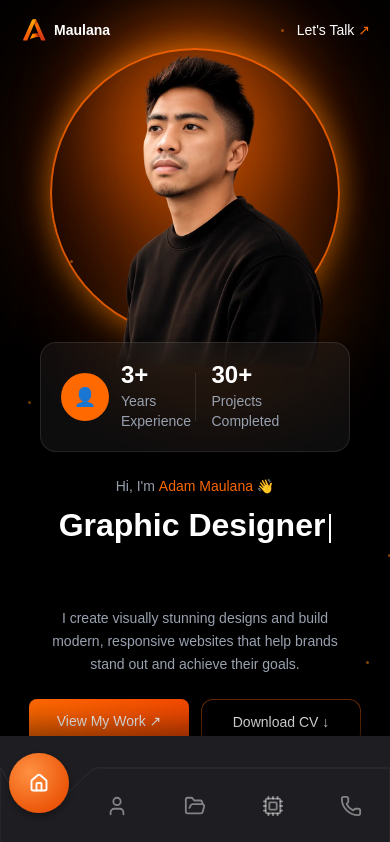
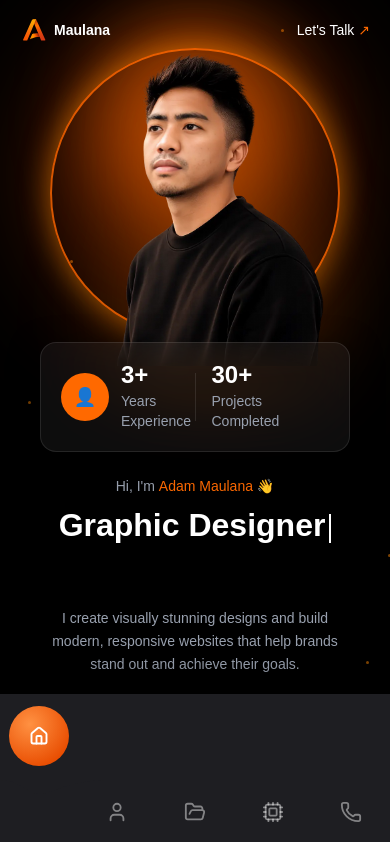
Before and after one commit to itsdamsky/damsky-portfolio, a Next.js app: page / in a window 390 px wide. Shown: the top 842 px of the page. Built offline with nearby package versions, Linux system fonts and the light colour scheme.

Commit message:
update menubar mobile

```diff
--- a/src/components/LiquidBottomNav.tsx
+++ b/src/components/LiquidBottomNav.tsx
@@ -1,41 +1,41 @@
 "use client";
 
 /**
- * LiquidBottomNav — "pin-down" variant
+ * LiquidBottomNav — "floating marble" variant
  * ------------------------------------------------------------------
- * Matches the reference video: instead of a blob rising ABOVE the bar
- * (a hill), the bar's own top edge dips DOWN into a socket/valley, and
- * a solid marble (with the active icon inside it, in white) nests into
- * that socket — mostly sitting inside the bar, with just the top of
- * the ball poking above the flat edge. Small raised "lips" on either
- * side of the socket sell the liquid/metaball feel (surface tension
- * pulling up right before it dips to cradle the marble).
+ * Per the latest reference: the bar stays perfectly FLAT (no notch,
+ * no fusion, no dip cut into it) and the active marble floats freely
+ * above it with a clear gap of visible background between the marble's
+ * bottom edge and the bar's top edge — like a FAB hovering over a tab
+ * bar, not welded into it. The marble itself is a clean, flat-filled
+ * circle: no blurred glow/halo behind it.
  *
  * Layout requirements from the brief:
  *  - full width, edge-to-edge (no side margins)
- *  - flush against the bottom of the screen (no floating gap)
+ *  - flush against the bottom of the screen (no floating gap under the bar)
  *  - square corners — no border-radius anywhere on the bar
+ *  - a clear GAP between the marble and the bar (they never touch)
+ *  - marble has no glow/blur background — just a clean solid shape
  *
- * Physics (unchanged in spirit from the original):
+ * Physics (kept from the rubber-jiggle pass, just detached from the
+ * bar shape since the bar no longer deforms):
  *  - indicatorX : spring-driven horizontal position of the marble
  *  - velocity   : real-time rate of change of indicatorX
- *  - stretch    : |velocity| -> extra socket width (liquid drag)
- *  - lean       : velocity  -> asymmetric control-point skew (tail)
+ *  - stretch    : |velocity| -> horizontal elongation (liquid drag)
+ *  - lean       : velocity  -> asymmetric skew of the stretch
  *  - lift       : underdamped spring impulse (0 -> 1 -> 0) fired on
- *                 every tab change for a natural overshoot + settle
+ *                 every tab change — marble hops up a little further
+ *                 above the bar, then settles back to its resting gap
+ *  - wobble     : a plucked, very underdamped spring kicked on every
+ *                 tab change — read every frame as squash/stretch on
+ *                 the marble for a "rubber ball" jiggle as it lands
  *
  * All per-frame writes touch the DOM directly (refs) inside
  * useAnimationFrame — React only re-renders on actual tab changes.
  * ------------------------------------------------------------------
  */
 
-import React, {
-  useCallback,
-  useEffect,
-  useMemo,
-  useRef,
-  useState,
-} from "react";
+import React, { useCallback, useEffect, useRef, useState } from "react";
 import {
   animate,
   AnimatePresence,
@@ -74,7 +74,7 @@ export interface LiquidBottomNavProps {
   defaultActiveId?: string;
   onChange?: (id: string) => void;
   className?: string;
-  /** Marble / blob gradient */
+  /** Marble gradient */
   accentFrom?: string;
   accentTo?: string;
   /** Bar surface color */
@@ -90,21 +90,20 @@ export interface LiquidBottomNavProps {
 /*  Geometry constants                                                 */
 /* ------------------------------------------------------------------ */
 
-const BAR_HEIGHT = 76; // flat bar height (excludes safe-area strip below)
+const BAR_HEIGHT = 64; // flat bar height, tight to the icon row — flush to the line, nothing above/below it
 const MARBLE_R = 30; // resting marble radius
-const POKE_ABOVE = 15; // how much of the marble pokes above the flat top edge
-const NOTCH_HALF_WIDTH = MARBLE_R + 8; // resting socket half-width
-const MAX_STRETCH = 16; // extra socket half-width while moving fast
-const MAX_LEAN = 16; // max asymmetric control-point skew
+const GAP = 14; // clear space between the marble's bottom edge and the wave's lowest point — they never touch
+const MAX_STRETCH = 16; // extra horizontal radius while moving fast (same magnitude as the pin-down version)
+const MAX_LEAN = 16; // max horizontal skew of the stretch (same magnitude as the pin-down version)
 const STRETCH_FACTOR = 0.045; // px/s -> stretch px
 const LEAN_FACTOR = 0.026; // px/s -> lean px
-const SHOULDER_SPAN = 22; // horizontal reach of the raised "lip" beside the socket
-const SHOULDER_RISE = 5; // resting lip rise above the flat edge
-const LIFT_EXTRA = 6; // additional lip rise + depth added by the bounce impulse
-const NOTCH_DEPTH = MARBLE_R + 12; // resting socket depth (how far it cuts into the bar)
-const TOP_PAD = POKE_ABOVE + SHOULDER_RISE + LIFT_EXTRA + 6; // room above the bar for the marble to poke into
+const LIFT_EXTRA = 6; // extra hop height added by the bounce impulse
+const WAVE_HALF_WIDTH = MARBLE_R + 12; // resting half-width of the dip under the marble
+const WAVE_SPAN = 26; // extra horizontal reach for the dip's smooth transition back to flat
+const WAVE_DEPTH = 14; // how far the bar's surface dips down (always DOWN, never above the flat line)
+const TOP_PAD = GAP + MARBLE_R * 2 + LIFT_EXTRA + 6; // room above the bar for the marble to float in
 
-const MARBLE_CY = TOP_PAD + MARBLE_R - POKE_ABOVE; // marble center, relative to svg y=0
+const MARBLE_CY = TOP_PAD - GAP - MARBLE_R; // marble resting center, relative to svg y=0
 
 const clamp = (v: number, min: number, max: number) => Math.min(max, Math.max(min, v));
 
@@ -202,12 +201,11 @@ export default function LiquidBottomNav({
   const lean = useTransform(velocity, (v) => clamp(v * LEAN_FACTOR, -MAX_LEAN, MAX_LEAN));
 
   /* ---------------- rubber jiggle: a plucked, underdamped spring ---------------- */
-  /* This is what actually sells "melting rubber ball" — on every tab
-     change we kick this value with a hard velocity impulse and let a
-     very underdamped spring settle it back to 0. Because damping is so
-     low, it overshoots past zero repeatedly (like a rubber band being
-     let go), and we read that oscillation every frame to squash/stretch
-     the marble and ripple the socket membrane in sync. */
+  /* On every tab change we kick this value with a hard velocity impulse
+     and let a very underdamped spring settle it back to 0. Because
+     damping is so low, it overshoots past zero repeatedly (like a
+     rubber band being let go), and we read that oscillation every
+     frame to squash/stretch the marble as it "lands". */
   const wobble = useMotionValue(0);
   useEffect(() => {
     wobble.jump(0);
@@ -222,47 +220,74 @@ export default function LiquidBottomNav({
     // eslint-disable-next-line react-hooks/exhaustive-deps
   }, [activeIndex]);
 
-  /* ---------------- dynamic bar path + marble — recomputed every frame ---------------- */
+  /* ---------------- marble + bar wave — recomputed every frame ---------------- */
+  /* PERF NOTE: the marble's own motion is still 100% CSS transform
+     (compositor-only, see below). The bar's wave genuinely needs to
+     redraw its `d` attribute because its shape changes — but we guard
+     it with a change-threshold so it's a no-op (skips setAttribute
+     entirely) whenever the marble is at rest, which is most of the
+     time. It only does real work during the ~300-500ms of an actual
+     tab transition. */
   const barRef = useRef<SVGPathElement>(null);
-  const marbleRef = useRef<SVGEllipseElement>(null);
-  const gradientRef = useRef<SVGRadialGradientElement>(null);
+  const marbleRef = useRef<SVGCircleElement>(null);
   const marbleIconRef = useRef<HTMLDivElement>(null);
+  const lastCxRef = useRef<number | null>(null);
+  const lastShapeKeyRef = useRef<number>(0);
 
   useAnimationFrame(() => {
-    if (!barRef.current || barWidth === 0) return;
+    if (barWidth === 0) return;
 
-    const cx = indicatorX.get();
+    const cx = indicatorX.get() + lean.get();
     const liftV = lift.get();
     const s = stretch.get();
-    const l = lean.get();
     const w = wobble.get(); // decaying oscillation, plucked on tab change
+
+    // Marble hops a bit further from the wave on impulse, then settles
+    // back to its resting gap — it never touches the bar.
+    const marbleCy = MARBLE_CY - liftV * LIFT_EXTRA;
+
+    // Squash & stretch: positive wobble widens+flattens (impact squash),
+    // negative wobble narrows+elongates (rebound stretch).
+    const squashStretch = clamp(w * 0.0009, -0.3, 0.3);
+    const scaleX = clamp((MARBLE_R + s + MARBLE_R * squashStretch) / MARBLE_R, 0.65, 1.5);
+    const scaleY = clamp(1 - squashStretch * 0.85, 0.65, 1.5);
+
+    if (marbleRef.current) {
+      marbleRef.current.style.transform = `translate(${cx}px, ${marbleCy}px) scale(${scaleX}, ${scaleY})`;
+    }
+    if (marbleIconRef.current) {
+      marbleIconRef.current.style.transform = `translate(${cx}px, ${marbleCy}px) translate(-50%, -50%)`;
+    }
+
+    // Skip the bar redraw entirely if nothing meaningfully changed
+    // since last frame (marble at rest) — this is what keeps the wave
+    // from costing anything during the ~99% of the time nothing moves.
+    const shapeKey = Math.round(cx * 4) + Math.round(s * 4) * 100000 + Math.round(liftV * 100) * 100000000;
+    if (barRef.current && (lastCxRef.current === null || shapeKey !== lastShapeKeyRef.current)) {
+      lastCxRef.current = cx;
+      lastShapeKeyRef.current = shapeKey;
 
       const top = TOP_PAD;
       const bottom = TOP_PAD + BAR_HEIGHT;
-    const halfW = NOTCH_HALF_WIDTH + s;
-    const shoulderRise = SHOULDER_RISE + liftV * LIFT_EXTRA - w * 0.012;
-    const notchDepth = NOTCH_DEPTH + liftV * LIFT_EXTRA * 0.6 + w * 0.02;
-    const valleyY = top + notchDepth;
+      const halfW = WAVE_HALF_WIDTH + s;
+      const depth = WAVE_DEPTH + liftV * 4;
+      const valleyY = top + depth;
 
-    const leftOuter = clamp(cx - halfW - SHOULDER_SPAN, 0, barWidth);
-    const leftInner = clamp(cx - halfW, 0, barWidth);
-    const rightInner = clamp(cx + halfW, 0, barWidth);
-    const rightOuter = clamp(cx + halfW + SHOULDER_SPAN, 0, barWidth);
+      const leftOuter = clamp(cx - halfW - WAVE_SPAN, 0, barWidth);
+      const rightOuter = clamp(cx + halfW + WAVE_SPAN, 0, barWidth);
 
-    // Control points skewed by `lean` toward the direction of travel —
-    // gives the socket a subtle asymmetric drag as the marble slides.
-    const lc1x = leftOuter + (leftInner - leftOuter) * 0.35 - l * 0.4;
-    const lc2x = cx - halfW * 0.55 - l * 0.5;
-    const rc1x = cx + halfW * 0.55 - l * 0.5;
-    const rc2x = rightInner + (rightOuter - rightInner) * 0.65 - l * 0.4;
+      // Control points only ever pull the curve DOWN from the flat
+      // line — the wave dips, it never rises above it.
+      const lc1x = leftOuter + (cx - leftOuter) * 0.55;
+      const lc2x = cx - halfW * 0.3;
+      const rc1x = cx + halfW * 0.3;
+      const rc2x = rightOuter - (rightOuter - cx) * 0.55;
 
       const d = [
         `M 0 ${top}`,
         `L ${leftOuter} ${top}`,
-      // raised lip, then dive down into the socket to the valley floor
-      `C ${lc1x} ${top - shoulderRise}, ${lc2x} ${valleyY}, ${cx} ${valleyY}`,
-      // climb back out of the socket, raised lip on the way up, back to flat
-      `C ${rc1x} ${valleyY}, ${rc2x} ${top - shoulderRise}, ${rightOuter} ${top}`,
+        `C ${lc1x} ${top}, ${lc2x} ${valleyY}, ${cx} ${valleyY}`,
+        `C ${rc1x} ${valleyY}, ${rc2x} ${top}, ${rightOuter} ${top}`,
         `L ${barWidth} ${top}`,
         `L ${barWidth} ${bottom}`,
         `L 0 ${bottom}`,
@@ -270,26 +295,6 @@ export default function LiquidBottomNav({
       ].join(" ");
 
       barRef.current.setAttribute("d", d);
-
-    const marbleCy = MARBLE_CY - liftV * (LIFT_EXTRA * 0.5);
-    // Squash & stretch: positive wobble widens+flattens (impact squash),
-    // negative wobble narrows+elongates (rebound stretch) — classic
-    // rubber-ball deformation, volume roughly preserved either way.
-    const squashStretch = clamp(w * 0.0009, -0.32, 0.32);
-    const rx = clamp(MARBLE_R + s * 0.3 + MARBLE_R * squashStretch, MARBLE_R * 0.6, MARBLE_R * 1.5);
-    const ry = clamp(MARBLE_R - MARBLE_R * squashStretch * 0.85, MARBLE_R * 0.6, MARBLE_R * 1.5);
-    if (marbleRef.current) {
-      marbleRef.current.setAttribute("cx", String(cx));
-      marbleRef.current.setAttribute("cy", String(marbleCy));
-      marbleRef.current.setAttribute("rx", String(rx));
-      marbleRef.current.setAttribute("ry", String(ry));
-    }
-    if (gradientRef.current) {
-      gradientRef.current.setAttribute("cx", String(cx - MARBLE_R * 0.3));
-      gradientRef.current.setAttribute("cy", String(marbleCy - MARBLE_R * 0.35));
-    }
-    if (marbleIconRef.current) {
-      marbleIconRef.current.style.transform = `translate(${cx}px, ${marbleCy}px) translate(-50%, -50%)`;
     }
   });
 
@@ -328,27 +333,21 @@ export default function LiquidBottomNav({
       >
         <defs>
           <radialGradient
-            ref={gradientRef}
             id="liquidMarbleGradient"
-            gradientUnits="userSpaceOnUse"
-            r={MARBLE_R * 1.6}
+            gradientUnits="objectBoundingBox"
+            cx="35%"
+            cy="30%"
+            r="75%"
           >
             <stop offset="0%" stopColor={accentFrom} />
             <stop offset="100%" stopColor={accentTo} />
           </radialGradient>
-          <filter id="marbleShadow" x="-80%" y="-80%" width="260%" height="260%">
-            <feDropShadow dx="0" dy="3" stdDeviation="4" floodColor="#000000" floodOpacity="0.35" />
-          </filter>
         </defs>
 
-        {/* the bar surface itself, square corners, full width — with the
-            socket cut straight into its top edge */}
-        <path
-          ref={barRef}
-          fill={surfaceColor}
-          stroke="rgba(255,255,255,0.08)"
-          strokeWidth={1}
-        />
+        {/* the bar surface — square corners, full width. Its top edge
+            dips into a smooth wave under the marble (never rises above
+            the flat line), but never actually touches the marble. */}
+        <path ref={barRef} fill={surfaceColor} />
 
         {/* arrival ripples, drawn under the marble so the marble reads on top */}
         <AnimatePresence>
@@ -362,22 +361,29 @@ export default function LiquidBottomNav({
               stroke={accentTo}
               strokeWidth={2}
               initial={{ opacity: 0.4, r: 10 }}
-              animate={{ opacity: 0, r: 46 }}
+              animate={{ opacity: 0, r: 40 }}
               exit={{ opacity: 0 }}
               transition={{ duration: 0.6, ease: "easeOut" }}
             />
           ))}
         </AnimatePresence>
 
-        {/* the marble, nested into the socket */}
-        <ellipse
+        {/* the marble — clean flat fill, no blur/glow halo behind it.
+            Sits at a fixed local origin; all motion comes from
+            style.transform (see the useAnimationFrame loop above), so
+            the browser can composite it on the GPU instead of
+            re-laying-out SVG geometry every frame. */}
+        <circle
           ref={marbleRef}
           cx={0}
-          cy={MARBLE_CY}
-          rx={MARBLE_R}
-          ry={MARBLE_R}
+          cy={0}
+          r={MARBLE_R}
           fill="url(#liquidMarbleGradient)"
-          filter="url(#marbleShadow)"
+          style={{
+            transformBox: "fill-box",
+            transformOrigin: "center",
+            willChange: "transform",
+          }}
         />
       </svg>
 
@@ -402,7 +408,7 @@ export default function LiquidBottomNav({
               className="relative flex items-center justify-center flex-1 h-full bg-transparent"
             >
               {/* active item's own icon is hidden — it's represented by
-                  the marble instead */}
+                  the floating marble instead */}
               <div style={{ color: iconColorInactive, opacity: isActive ? 0 : 1 }}>
                 <Icon size={22} strokeWidth={2} color="currentColor" />
               </div>
```
Lines whose indentation alone changed are shown as unchanged.
